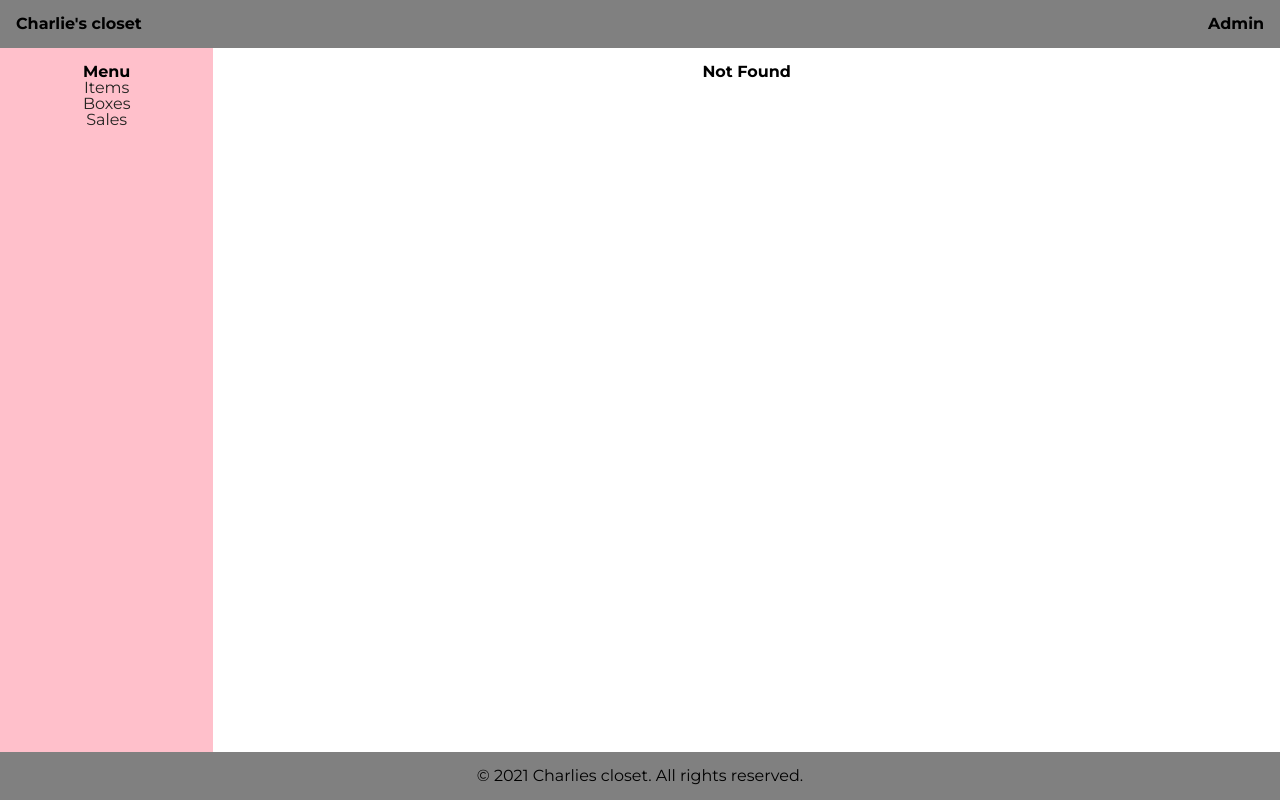
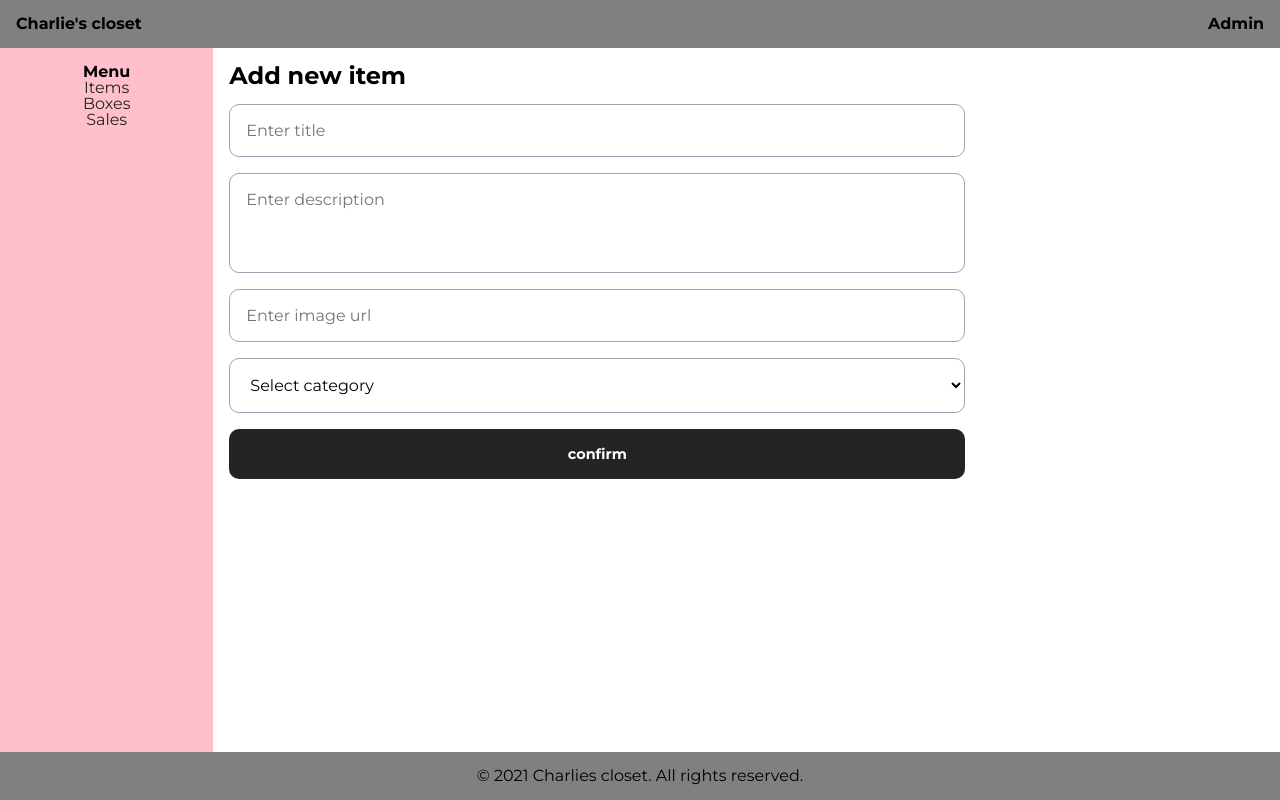
Before and after one commit to Lambtsa/charlies-closet-CMS, a React (Create React App) app: page /new-item in a window 1280 px wide. Before the commit this address had no page. Built offline with nearby package versions, Linux system fonts and the light colour scheme.

Commit message:
snackbar and add item done

```diff
--- a/package.json
+++ b/package.json
@@ -3,11 +3,17 @@
   "version": "0.1.0",
   "private": true,
   "dependencies": {
+    "@fortawesome/fontawesome-svg-core": "^1.2.35",
+    "@fortawesome/free-brands-svg-icons": "^5.15.3",
+    "@fortawesome/free-regular-svg-icons": "^5.15.3",
+    "@fortawesome/free-solid-svg-icons": "^5.15.3",
+    "@fortawesome/react-fontawesome": "^0.1.14",
     "@testing-library/jest-dom": "^5.11.4",
     "@testing-library/react": "^11.1.0",
     "@testing-library/user-event": "^12.1.10",
     "eslint-config-salt": "^1.1.0",
     "node-sass": "^5.0.0",
+    "prop-types": "^15.7.2",
     "react": "^17.0.2",
     "react-dom": "^17.0.2",
     "react-router-dom": "^5.2.0",
--- a/src/App.js
+++ b/src/App.js
@@ -13,8 +13,10 @@ import SideBar from './components/SideBar';
   Views
 */
 import Home from './views/Home';
+import Dashboard from './views/Dashboard';
 import Items from './views/Items';
 import ItemsDetails from './views/ItemsDetails';
+import NewItem from './views/NewItem';
 import Boxes from './views/Boxes';
 import Sales from './views/Sales';
 import NotFound from './views/NotFound';
@@ -29,9 +31,11 @@ function App() {
           <Switch>
             <Route exact path="/" component={Home} />
             <Route exact path="/items" component={Items} />
+            <Route exact path="/new-item" component={NewItem} />
             <Route exact path="/items/:id" component={ItemsDetails} />
             <Route exact path="/boxes" component={Boxes} />
             <Route exact path="/sales" component={Sales} />
+            <Route exact path="/dashboard" component={Dashboard} />
             <Route path="/" component={NotFound} />
           </Switch>
         </section>
--- /dev/null
+++ b/src/components/SnackBar.jsx
@@ -0,0 +1,37 @@
+import React, { useEffect } from 'react';
+import PropTypes from 'prop-types';
+import { FontAwesomeIcon } from '@fortawesome/react-fontawesome';
+import { faTimesCircle as deleteIcon } from '@fortawesome/free-solid-svg-icons';
+
+const SnackBar = ({
+  state,
+  setState,
+  type,
+  message,
+}) => {
+  useEffect(() => {
+    const timeoutId = setTimeout(() => {
+      setState(false);
+    }, 3000);
+    return () => {
+      clearTimeout(timeoutId);
+    };
+  }, []);
+
+  return (
+    <div className="snackbar">
+      <div className="snackbar__container">
+        <button type="button" className="snackbar__close" onClick={() => setState(!state)}>
+          <FontAwesomeIcon icon={deleteIcon} />
+        </button>
+        <p className={`snackbar__${type}`}>{message}</p>
+      </div>
+    </div>
+  );
+};
+
+export default SnackBar;
+
+SnackBar.propTypes = {
+  state: PropTypes.bool.isRequired,
+};
--- a/src/modules/api-service.js
+++ b/src/modules/api-service.js
@@ -6,7 +6,16 @@ const getAllItems = () => fetch(`${baseUrl}/api/items`);
 
 const getItemById = itemId => fetch(`${baseUrl}/api/items/${itemId}`);
 
+const addNewItem = itemObj => fetch(`${baseUrl}/api/items`, {
+  method: 'POST',
+  headers: {
+    'Content-type': 'application/json',
+  },
+  body: JSON.stringify(itemObj),
+});
+
 module.exports = {
   getAllItems,
   getItemById,
+  addNewItem,
 };
--- a/src/styles/small.scss
+++ b/src/styles/small.scss
@@ -18,8 +18,9 @@ main {
 .content__container {
   display: flex;
   height: 100%;
+  max-width: 768px;
   flex-direction: column;
-  align-items: center;
+  align-items: flex-start;
   justify-content: flex-start;
   padding: 1rem;
 }
@@ -48,6 +49,53 @@ main {
   padding: 1rem;
 }
 /*
+  Buttons
+*/
+.btn__container {
+  display: flex;
+  width: 100%;
+  justify-content: flex-end;
+  align-items: center;
+  margin-top: 1rem;
+  padding: 2rem 0;
+  border-top: 1px solid lighten($grey, 20%);
+}
+.btn__primary {
+  display: inline-block;
+  padding: 1rem;
+  font-weight: 700;
+  font-size: .9rem;
+  border-radius: 10px;
+  background-color: $black;
+  color: $white;
+  &:hover {
+    background-color: lighten($black, 10%);
+  }
+}
+/*
+  Form Component
+*/
+.form {
+  display: flex;
+  flex-direction: column;
+  justify-content: flex-start;
+  width: 100%;
+}
+.form__title {
+  font-size: 1.5rem;
+  margin-bottom: 1rem;
+}
+.form__input {
+  padding: 1rem;
+  margin-bottom: 1rem;
+  border: 1px solid $grey;
+  border-radius: 10px;
+  &.textarea {
+    resize: none;
+    height: 100px;
+  }
+}
+/*
   ItemCard Component
 */
 .itemCard {
@@ -69,6 +117,42 @@ main {
   }
 }
 /*
+  SnackBar Component
+*/
+.snackbar {
+  z-index: 1000;
+  max-width: 768px;
+  margin: 0 auto;
+  box-shadow: 0 0 4px $grey;
+  text-align: center;
+  position: absolute;
+  top: 1rem;
+  left: 1rem;
+  right: 1rem;
+}
+.snackbar__container {
+  position: relative;
+}
+.snackbar__close {
+  position: absolute;
+  top: .5rem;
+  right: .5rem;
+  color: $white;
+}
+.snackbar__error, .snackbar__success {
+  padding: 1.5rem 1rem;
+  font-size: .9rem;
+  border-radius: 4px;
+  color: $white;
+  font-weight: 700;
+}
+.snackbar__success {
+  background-color: #53B175;
+}
+.snackbar__error {
+  background-color: rgb(253, 67, 67);
+}
+/*
   Footer Component
 */
 .footer {
--- a/src/styles/variables.scss
+++ b/src/styles/variables.scss
@@ -1,2 +1,3 @@
 $grey: #9FA2B2;
 $black: #252422;
+$white: #fefefe;
--- /dev/null
+++ b/src/views/Dashboard.jsx
@@ -0,0 +1,9 @@
+import React from 'react';
+
+const Dashboard = () => (
+  <>
+    <h2>Dashboard</h2>
+  </>
+);
+
+export default Dashboard;
--- a/src/views/Items.jsx
+++ b/src/views/Items.jsx
@@ -1,4 +1,5 @@
 import React, { useEffect, useState } from 'react';
+import { Link } from 'react-router-dom';
 import { getAllItems } from '../modules/api-service';
 
 import ItemCard from '../components/ItemCard';
@@ -20,6 +21,9 @@ const Items = () => {
   return (
     <>
       {!error && itemList.map(item => <ItemCard itemDetails={item} key={item._id} />)}
+      <div className="btn__container">
+        <Link className="btn__primary" to="/new-item">Add new</Link>
+      </div>
       {error && <p>There has been an error</p>}
     </>
   );
--- /dev/null
+++ b/src/views/NewItem.jsx
@@ -0,0 +1,76 @@
+import React, { useState } from 'react';
+import { addNewItem } from '../modules/api-service';
+
+import SnackBar from '../components/SnackBar';
+
+const NewItem = () => {
+  const [title, setTitle] = useState('');
+  const [description, setDescription] = useState('');
+  const [imageUrl, setImageUrl] = useState('');
+  const [category, setCategory] = useState('');
+  const [error, setError] = useState(false);
+  const [isValid, setIsValid] = useState(false);
+
+  const handleTitleChange = e => setTitle(e.target.value);
+  const handleDescriptionChange = e => setDescription(e.target.value);
+  const handleImageUrlChange = e => setImageUrl(e.target.value);
+  const handleCategoryChange = e => setCategory(e.target.value);
+
+  const handleFormSubmit = async e => {
+    e.preventDefault();
+    try {
+      const newItem = {
+        itemTitle: title,
+        itemDescription: description,
+        itemImages: [imageUrl],
+        itemCategory: category,
+      };
+      const response = await addNewItem(newItem);
+      if (response.ok) {
+        setError(false);
+        setIsValid(true);
+      } else {
+        setIsValid(false);
+        setError(true);
+      }
+    } catch (err) {
+      setIsValid(false);
+      setError(true);
+    }
+  };
+
+  return (
+    <>
+      <form className="form" onSubmit={handleFormSubmit}>
+        <h2 className="form__title">Add new item</h2>
+        <input
+          className="form__input"
+          type="text"
+          placeholder="Enter title"
+          value={title}
+          onChange={handleTitleChange} />
+        <textarea
+          className="form__input textarea"
+          type="text"
+          placeholder="Enter description"
+          value={description}
+          onChange={handleDescriptionChange} />
+        <input
+          className="form__input"
+          type="url"
+          placeholder="Enter image url"
+          value={imageUrl}
+          onChange={handleImageUrlChange} />
+        <select className="form__input" value={category} onChange={handleCategoryChange}>
+          <option value="">Select category</option>
+          <option value="clothes">Clothes</option>
+        </select>
+        <button className="btn__primary" type="submit">confirm</button>
+      </form>
+      {error && <SnackBar state={error} setState={setError} type="error" message="There has been an error." />}
+      {isValid && <SnackBar state={isValid} setState={setIsValid} type="success" message="The item has successfully been added." />}
+    </>
+  );
+};
+
+export default NewItem;
```
Also changed, not shown: 1 other file (tests, documents, lock files or other folders).
